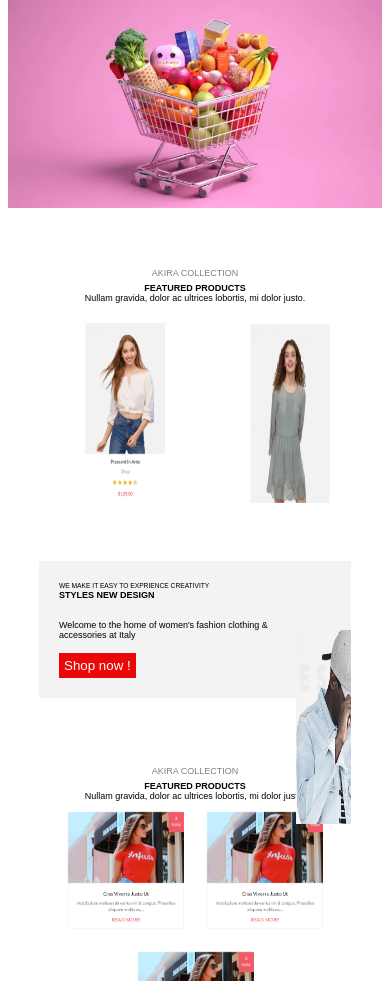
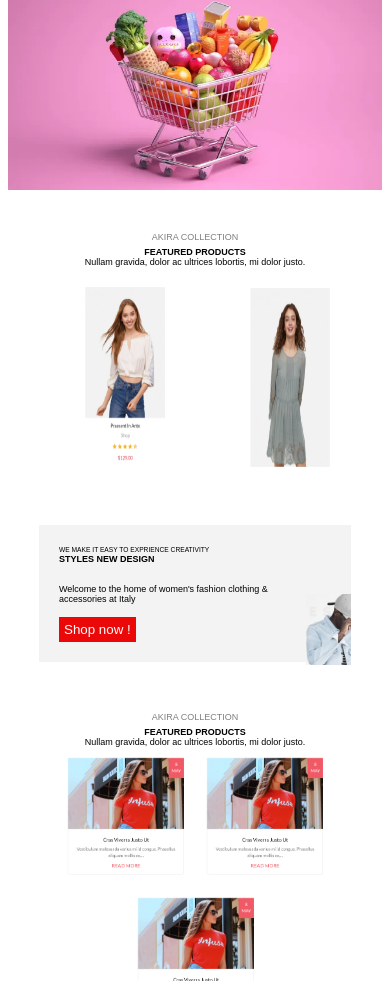
Before and after one commit to dhrurana96/akira-store, a plain HTML site: page index.html in a window 390 px wide. Shown: the part 908-1889 px from the top of the page. Drawn offline with Linux system fonts and the light colour scheme.

Commit message:
Update i2.css

```diff
--- a/i2.css
+++ b/i2.css
@@ -199,14 +199,13 @@ body {
 }
 
 .ss8 {
-    width: 14%;
+    width: 140px;
+    height: 192px;
     margin-top: -8%;
-    height: 47%;
     position: absolute;
-    right: 17%;
-    margin-right: 1%;
+    right: 18%;
+    /* margin-right: 1%; */
 }
-
 .shopnow {
     margin-top: 20px;
     color: #fff;
@@ -769,7 +768,6 @@ body {
     }
 
     .collection {
-        margin-top: 53px;
         font-family: sans-serif;
         color: gray;
         text-align: center;
@@ -800,8 +798,8 @@ body {
     }
 
     .ss8 {
-        width: 14%;
-        height: 23%;
+        width:45px;
+        height: fit-content;
         position: absolute;
         right: 9%;
         margin-right: 1%;
```
